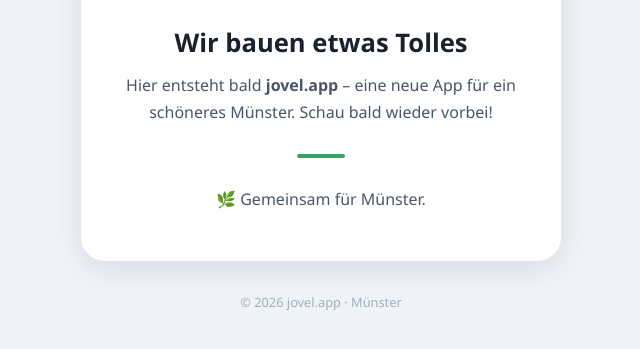
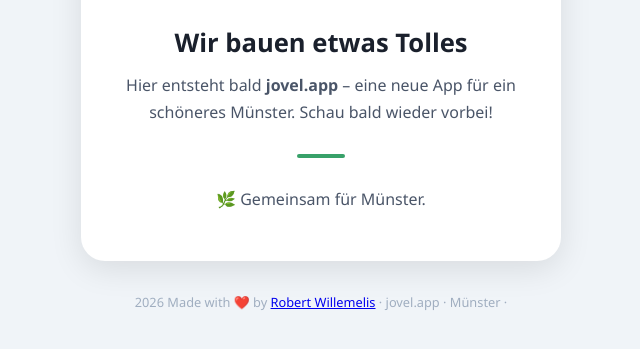
Before and after one commit to willi84/jovel.app, a plain HTML site: page index.html in a window 1280 px wide. Shown: the part 359-708 px from the top of the page, without its empty margins (319-959 px from the left). Drawn offline with Linux system fonts and the light colour scheme.

Commit message:
Update footer content with new attribution

```diff
--- a/index.html
+++ b/index.html
@@ -113,6 +113,6 @@
     <div class="divider"></div>
     <p>🌿 Gemeinsam für Münster.</p>
   </div>
-  <footer>© 2026 jovel.app · Münster</footer>
+  <footer>2026 Made with ❤️ by <a href="https://robert.berlin/">Robert Willemelis</a> · jovel.app · Münster · </footer>
 </body>
 </html>
```
